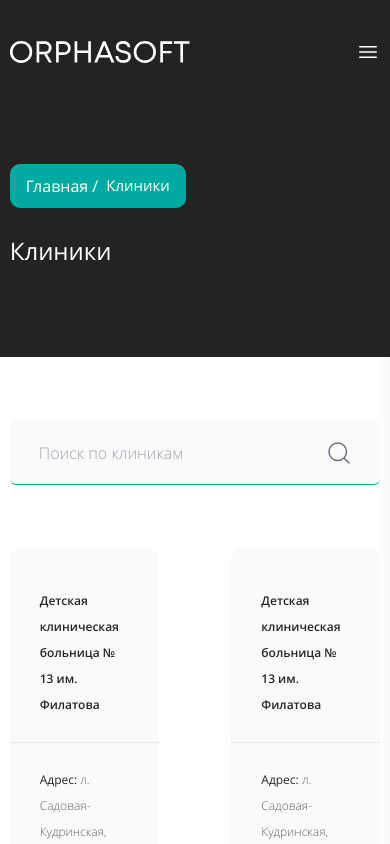
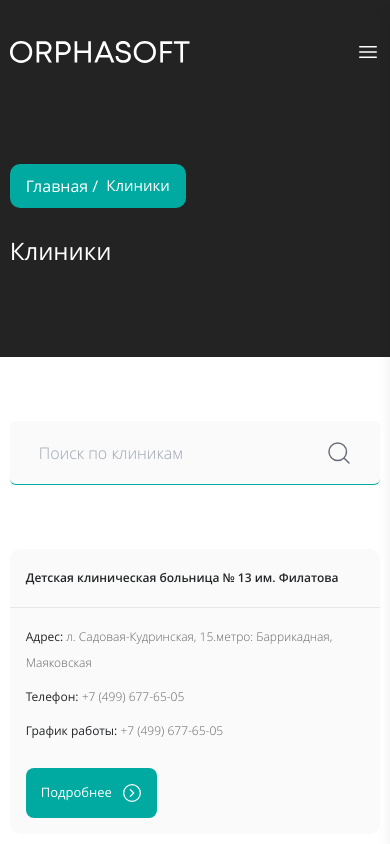
Before and after one commit to fayzullayevelmurod/OrphaSoft, a React (Vite) app: page /clinics in a window 390 px wide. Shown: the top 844 px of the page. Built offline with nearby package versions, Linux system fonts and the light colour scheme.

Commit message:
clinics page media finished

```diff
--- a/src/pages/Clinics.jsx
+++ b/src/pages/Clinics.jsx
@@ -63,15 +63,15 @@ const Clinics = () => {
         <div className="flex flex-wrap justify-between gap-x-[39px] gap-y-[30px] mt-16">
           {clinicsData?.map((item, index) => (
             <div
-              className="bg-[#FAFAFA] rounded-[10px] w-[calc(51%_-_40px)]"
+              className="bg-[#FAFAFA] rounded-[10px] w-full md:w-[calc(51%_-_40px)]"
               key={index}
             >
-              <div className="border-b border-[#E7E7E7] pt-[39px] pb-[24px]">
-                <h5 className="text-xs leading-[26px] font-semibold px-[30px]">
+              <div className="border-b border-[#E7E7E7] sm:pt-[39px] sm:pb-[24px] py-4">
+                <h5 className="text-xs leading-[26px] font-semibold sm:px-[30px] px-4">
                   {item.title}
                 </h5>
               </div>
-              <div className="pt-6 pb-[38px] pl-[30px] pr-[23px]">
+              <div className="sm:pt-6 sm:pb-[38px] sm:pl-[30px] sm:pr-[23px] p-4">
                 <div className="space-y-2">
                   <p className="text-xs leading-[26px] font-normal">
                     Адрес:{" "}
```
